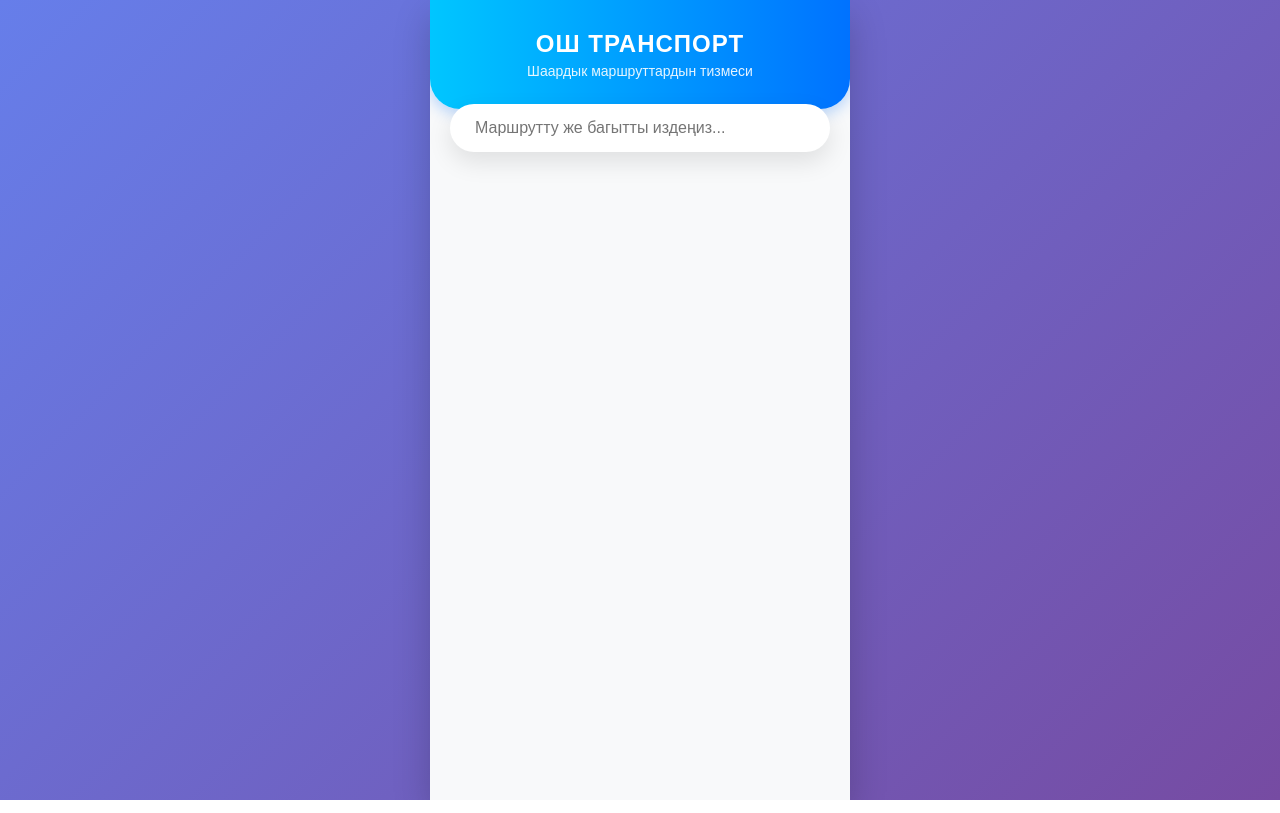
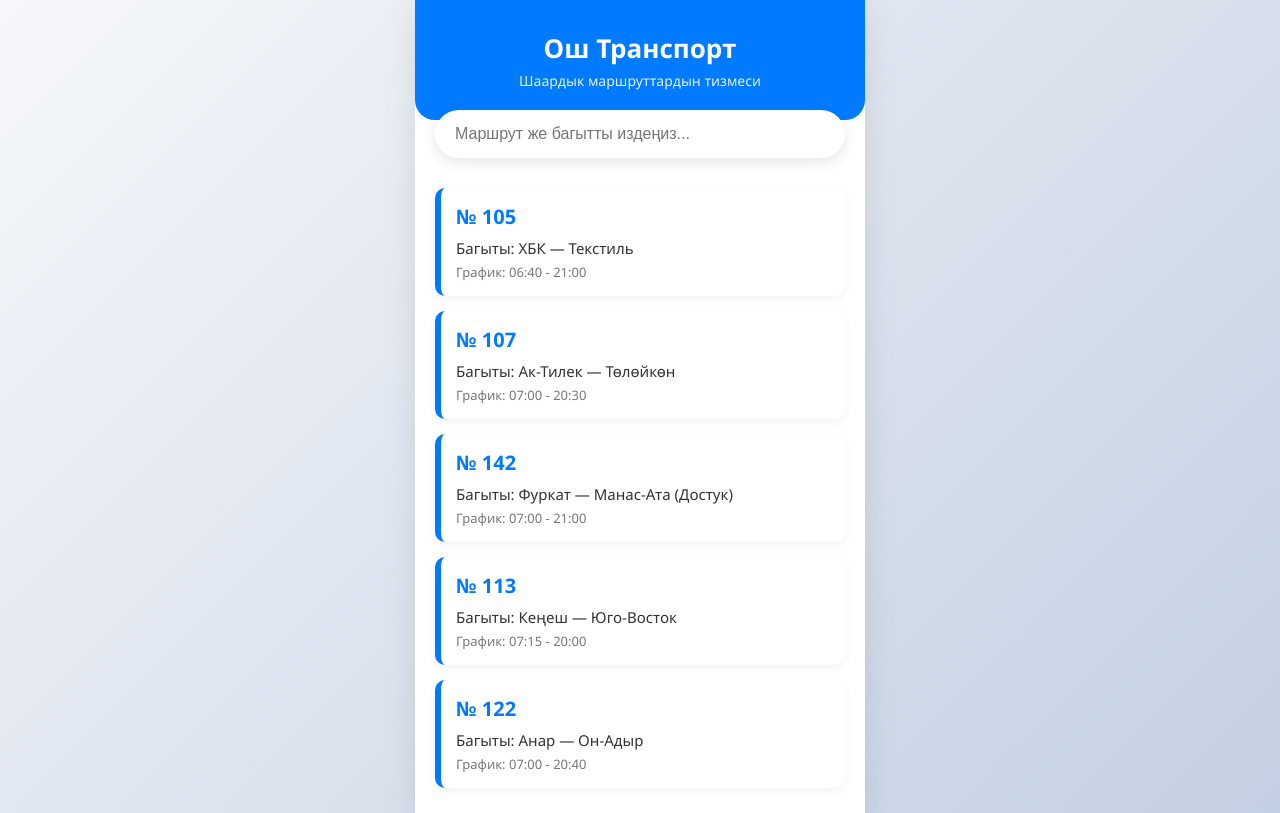
Before and after one commit to asylzatkarybekovna-ai/marshrutka-osh-js., a plain HTML site: page index.html in a window 1280 px wide. Drawn offline with Linux system fonts and the light colour scheme.

Commit message:
Update index.html

```diff
--- a/index.html
+++ b/index.html
@@ -4,7 +4,101 @@
     <meta charset="UTF-8">
     <meta name="viewport" content="width=device-width, initial-scale=1.0">
     <title>Ош Транспорт - Маршруттар</title>
-    <link rel="stylesheet" href="style.css">
+    <style>
+        /* CSS Стилдери - Дизайн ушул жерде */
+        body {
+            font-family: 'Segoe UI', Roboto, Helvetica, Arial, sans-serif;
+            background: linear-gradient(135deg, #f5f7fa 0%, #c3cfe2 100%);
+            margin: 0;
+            display: flex;
+            justify-content: center;
+            min-height: 100vh;
+        }
+
+        .app-container {
+            width: 100%;
+            max-width: 450px;
+            background: white;
+            min-height: 100vh;
+            box-shadow: 0 10px 30px rgba(0,0,0,0.1);
+            display: flex;
+            flex-direction: column;
+        }
+
+        header {
+            background: #007bff;
+            color: white;
+            padding: 30px 20px;
+            text-align: center;
+            border-bottom-left-radius: 20px;
+            border-bottom-right-radius: 20px;
+        }
+
+        header h1 {
+            margin: 0;
+            font-size: 26px;
+        }
+
+        header p {
+            margin: 5px 0 0;
+            opacity: 0.9;
+            font-size: 14px;
+        }
+
+        .search-box {
+            padding: 20px;
+            margin-top: -30px;
+        }
+
+        .search-box input {
+            width: 100%;
+            padding: 15px 20px;
+            border: none;
+            border-radius: 30px;
+            box-shadow: 0 4px 15px rgba(0,0,0,0.1);
+            font-size: 16px;
+            outline: none;
+            box-sizing: border-box;
+        }
+
+        .route-list {
+            padding: 10px 20px;
+        }
+
+        .route-card {
+            background: #fff;
+            border-left: 6px solid #007bff;
+            margin-bottom: 15px;
+            padding: 15px;
+            border-radius: 10px;
+            box-shadow: 0 3px 10px rgba(0,0,0,0.05);
+            transition: 0.3s;
+        }
+
+        .route-card:hover {
+            transform: scale(1.02);
+        }
+
+        .route-card h3 {
+            margin: 0 0 8px 0;
+            color: #007bff;
+            font-size: 20px;
+        }
+
+        .route-card p {
+            margin: 5px 0;
+            color: #333;
+            font-weight: 500;
+            font-size: 15px;
+        }
+
+        .route-card span {
+            font-size: 13px;
+            color: #777;
+            display: block;
+            margin-top: 5px;
+        }
+    </style>
 </head>
 <body>
 
@@ -15,13 +109,49 @@
         </header>
 
         <div class="search-box">
-            <input type="text" id="searchInput" placeholder="Маршрутту же багытты издеңиз..." onkeyup="searchRoute()">
+            <input type="text" id="searchInput" placeholder="Маршрут же багытты издеңиз..." onkeyup="searchRoute()">
         </div>
 
         <div id="routeList" class="route-list">
             </div>
     </div>
 
-    <script src="script.js"></script>
+    <script>
+        // JavaScript - Маршруттардын маалыматы жана издөө функциясы
+        const routes = [
+            { number: "105", path: "ХБК — Текстиль", time: "06:40 - 21:00" },
+            { number: "107", path: "Ак-Тилек — Төлөйкөн", time: "07:00 - 20:30" },
+            { number: "142", path: "Фуркат — Манас-Ата (Достук)", time: "07:00 - 21:00" },
+            { number: "113", path: "Кеңеш — Юго-Восток", time: "07:15 - 20:00" },
+            { number: "122", path: "Анар — Он-Адыр", time: "07:00 - 20:40" }
+        ];
+
+        function displayRoutes(data) {
+            const list = document.getElementById('routeList');
+            list.innerHTML = ""; // Тизмени тазалоо
+
+            data.forEach(route => {
+                list.innerHTML += `
+                    <div class="route-card">
+                        <h3>№ ${route.number}</h3>
+                        <p>Багыты: ${route.path}</p>
+                        <span>График: ${route.time}</span>
+                    </div>
+                `;
+            });
+        }
+
+        function searchRoute() {
+            const query = document.getElementById('searchInput').value.toLowerCase();
+            const filtered = routes.filter(r =>
+                r.number.includes(query) || r.path.toLowerCase().includes(query)
+            );
+            displayRoutes(filtered);
+        }
+
+        // Баракча жүктөлгөндө баарын чыгаруу
+        displayRoutes(routes);
+    </script>
+
 </body>
 </html>
```
